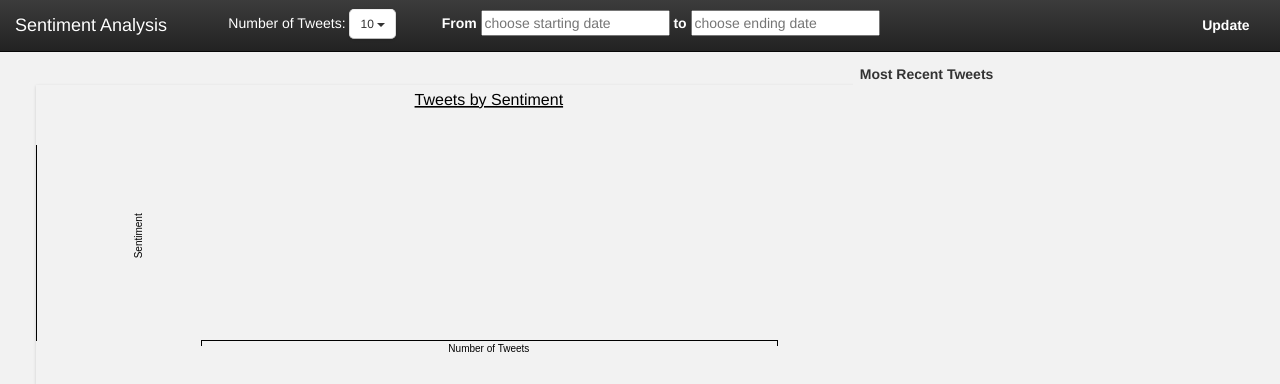
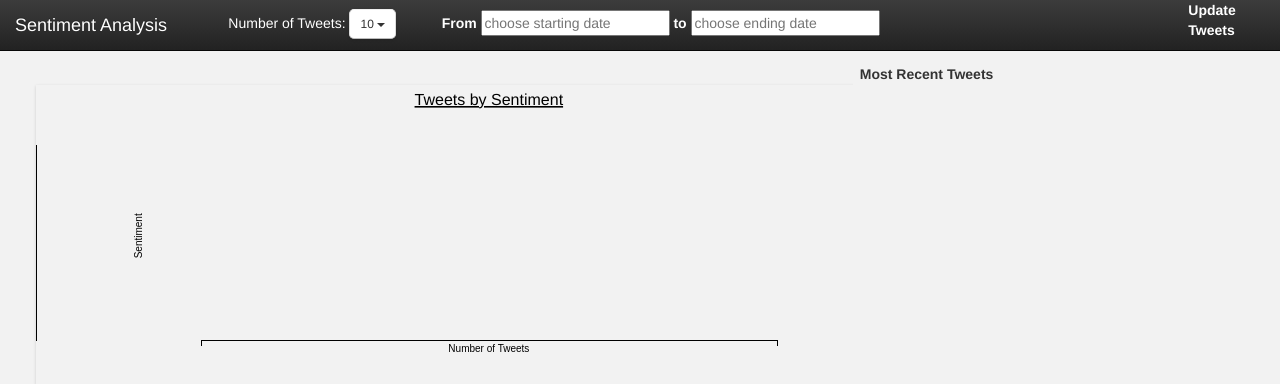
Before and after one commit to ajamal31/Twitter-Sentiment-Analysis, a Django app: page / in a window 1280 px wide. Shown: the top 384 px of the page. Run offline with Django 3.2, Linux system fonts and the light colour scheme; data that the repository does not hold is empty; some libraries are stand-ins or nearby versions.

Commit message:
handle failure for updating

```diff
--- a/traffic_data/static/listeners.js
+++ b/traffic_data/static/listeners.js
@@ -35,12 +35,15 @@ $(document).ready(function () {
     });
 
     //update database and reloading view
-    $("#updated").on('click', function(){
-        $("#updated").unbind();
-        $("#updated").html("<p style='color:red;'>loading...</p>");
+    $(document).on('click',"#bind", function(){
+        $("#updated").html("<br><p style='color: white;'>Updating...</p>");
         $.ajax({url:'database/',
             success: function(){
                 location.reload(true);
+            },
+            error: function(){
+                $("#updated").html("<a id='bind'><b>Update Tweets</b></a>");
+                alert("Failed to update");
             }
         });
     });
--- a/traffic_data/static/main.css
+++ b/traffic_data/static/main.css
@@ -18,7 +18,6 @@
 
 .num-tweet {
     display: inline-block;
-    color: white;
     padding-top: 1.3rem;
     padding-bottom: 1.0rem;
 }
@@ -52,12 +51,7 @@ label {
     color: white;
 }
 
-#updated p {
+#updated a {
     margin:auto;
     float: right;
-    padding: 20%;
 }
-
-#updated p:hover {
-    color:blue;
-}
--- a/traffic_data/templates/index.html
+++ b/traffic_data/templates/index.html
@@ -52,7 +52,8 @@
                     Sentiment Analysis
                 </a>
             </div>
-            <div class="col-sm-2"><p1 class="num-tweet">Number of Tweets:</p1>
+            <div class="col-sm-2">
+                <a class="header-text"><p1 class="num-tweet">Number of Tweets:</p1></a>
 
                 <button id="tweet_btn" class="btn btn-secondary btn-sm dropdown-toggle" type="button" data-toggle="dropdown" aria-haspopup="true" aria-expanded="false">
                     10
@@ -72,7 +73,7 @@
                 <input type="text" id="to" name="to" placeholder="choose ending date">
             </div>
             <div class="col-sm-1" id="updated">
-                <p><b>Update</b></p>
+                <a id="bind" class="header-text"><b>Update Tweets</b></a>
             </div>
         </div>
     </div>
```
